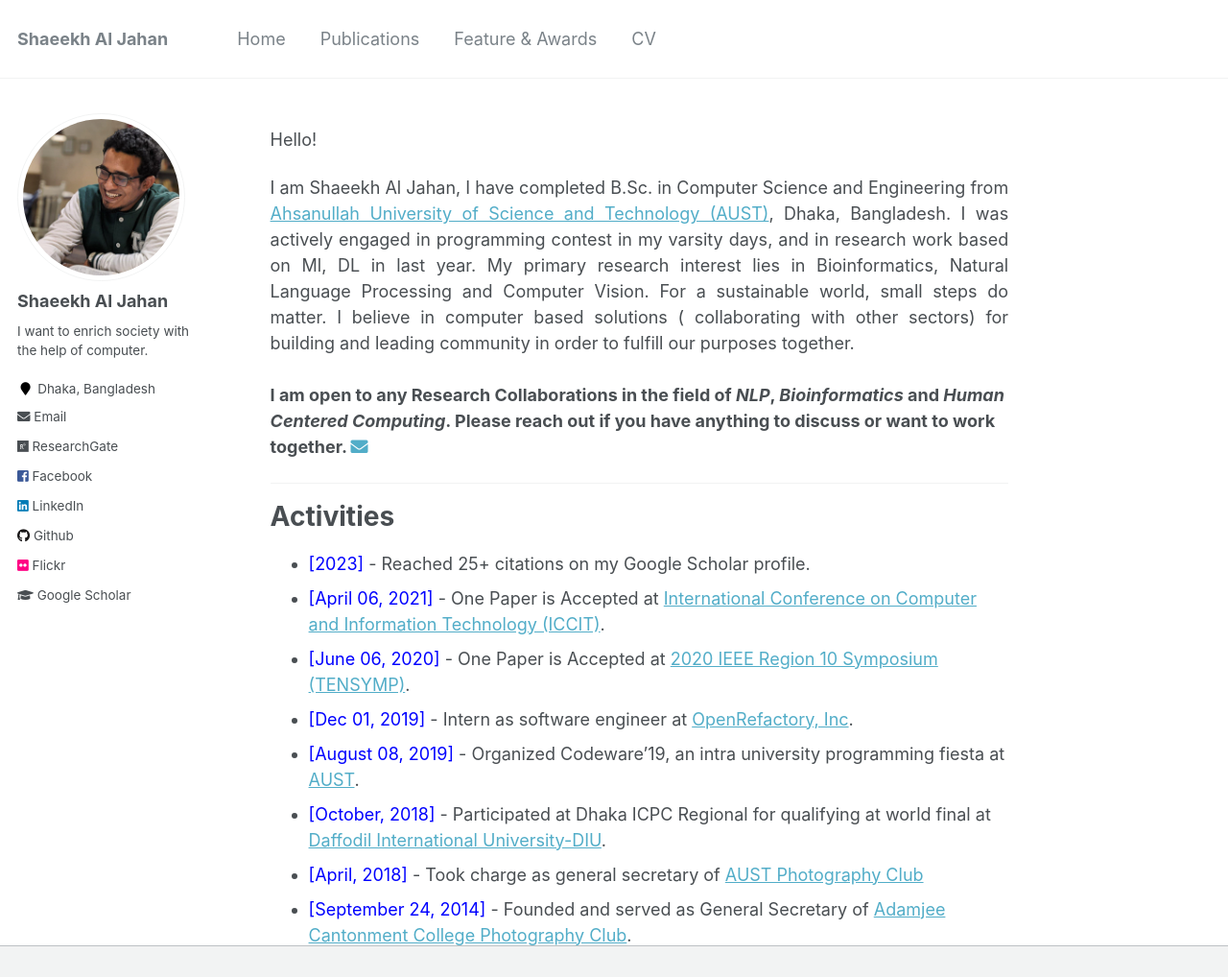
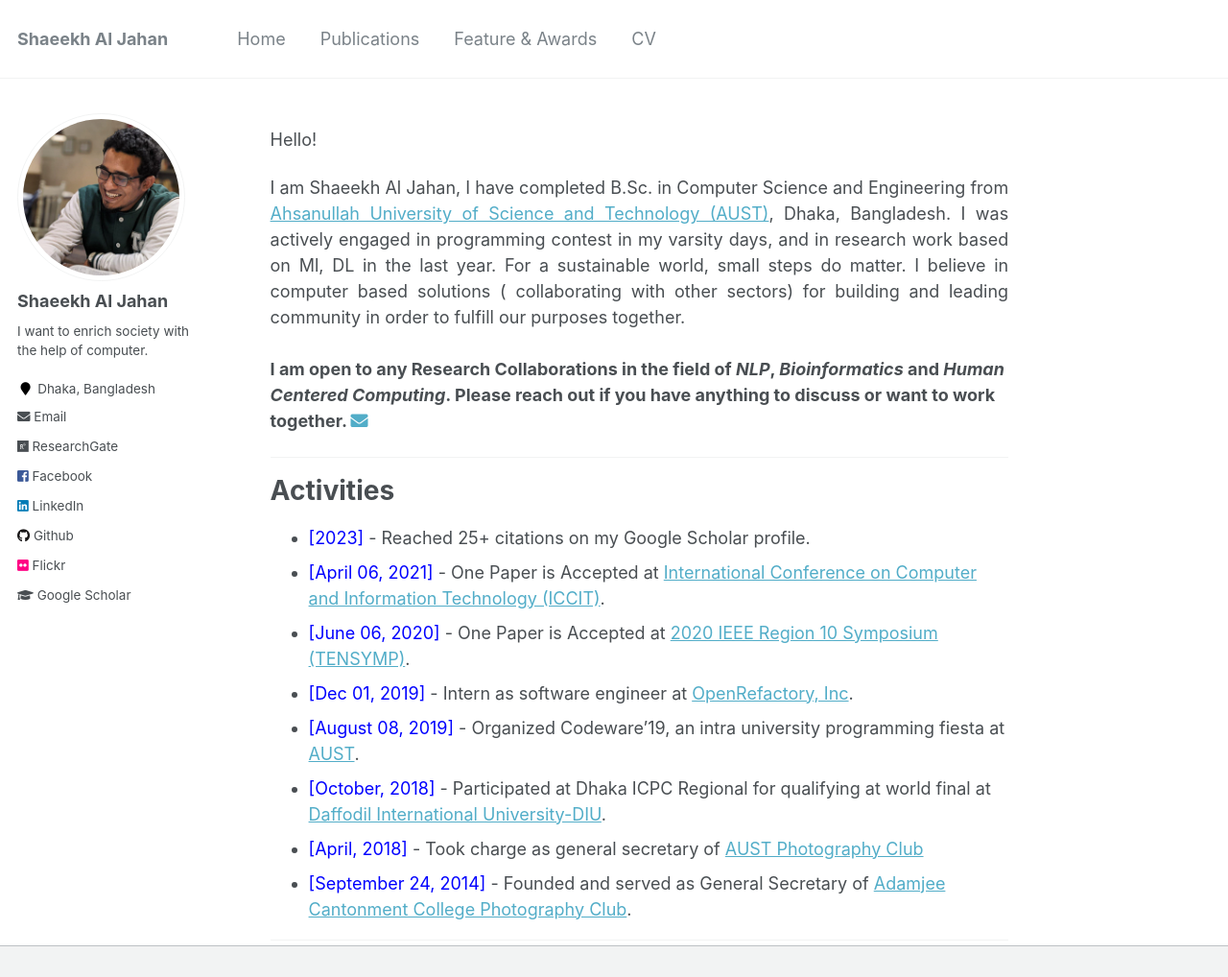
Before and after one commit to shaeekh/shaeekh.github.io, a Jekyll site: the page built from _pages/about.md, in a window 1280 px wide and 1214 px high, cut to the strip 0-1018 px from the top of the window. Shown: the whole strip at 96% size. Built offline with Jekyll 4.4.1, drawn with Linux system fonts in a browser that asks for light colours; a script that is not in the unit is left out.

Commit message:
One tiny change

```diff
--- a/_pages/about.md
+++ b/_pages/about.md
@@ -12,7 +12,7 @@ Hello!
 
 <div style="text-align: justify">
 
-I am Shaeekh Al Jahan, I have completed B.Sc. in Computer Science and Engineering from <a href="http://aust.edu/">Ahsanullah University of Science and Technology (AUST)</a>, Dhaka, Bangladesh. I was actively engaged in programming contest in my varsity days, and in research work based on Ml, DL in last year.  My primary research interest lies in Bioinformatics, Natural Language Processing and Computer Vision.
+I am Shaeekh Al Jahan, I have completed B.Sc. in Computer Science and Engineering from <a href="http://aust.edu/">Ahsanullah University of Science and Technology (AUST)</a>, Dhaka, Bangladesh. I was actively engaged in programming contest in my varsity days, and in research work based on Ml, DL in the last year.
 For a sustainable world, small steps do matter. I believe in computer based solutions ( collaborating with other sectors)  for building and leading community in order to fulfill our purposes together.   <br /><br /></div>
 
 <b> I am open to any Research Collaborations in the field of *NLP*, *Bioinformatics* and *Human Centered Computing*. Please reach out if you have anything to discuss or want to work together.  </b> <a href="shaeekhshuvro@gmail.com"><i class="fas fa-envelope"></i></a> <br />
```
